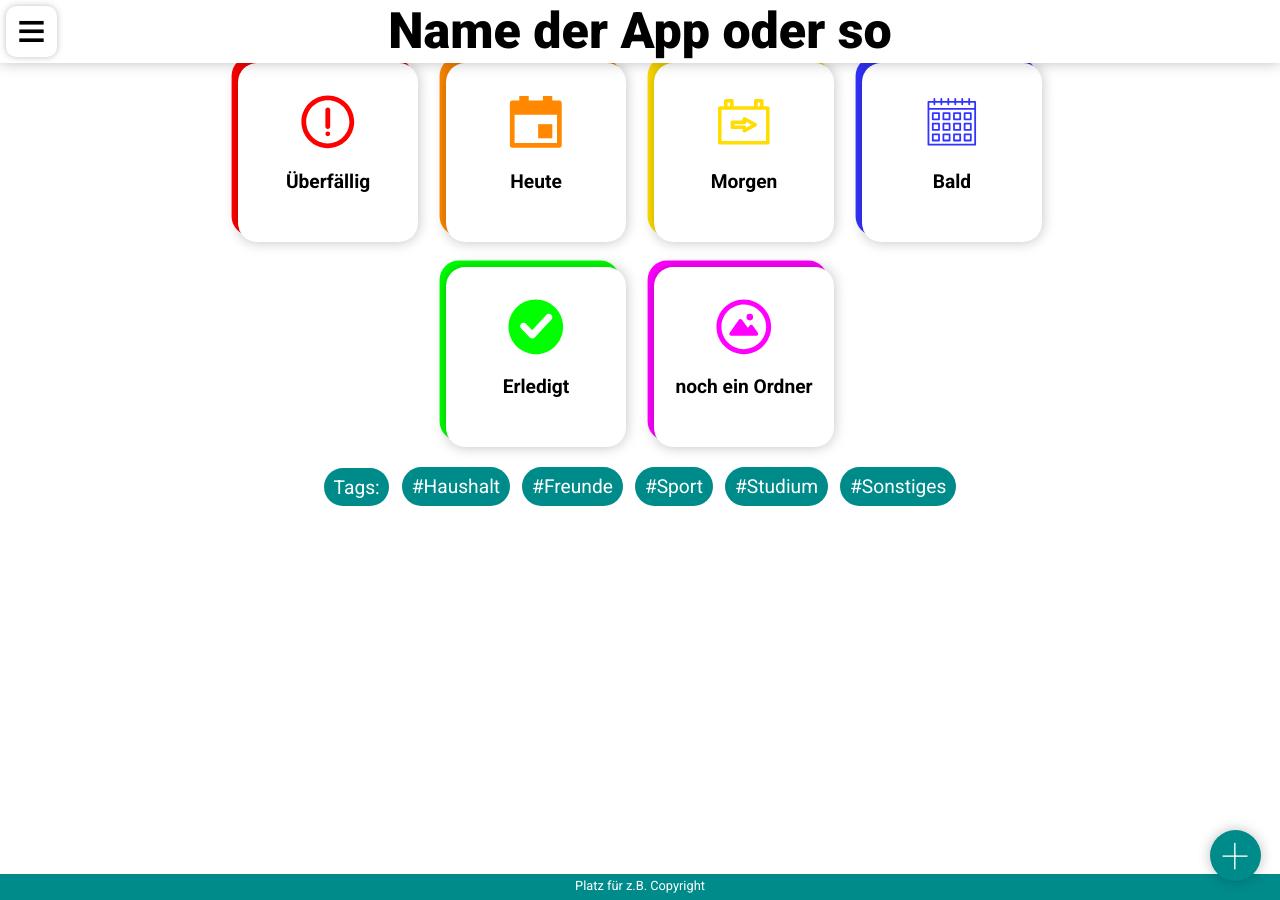
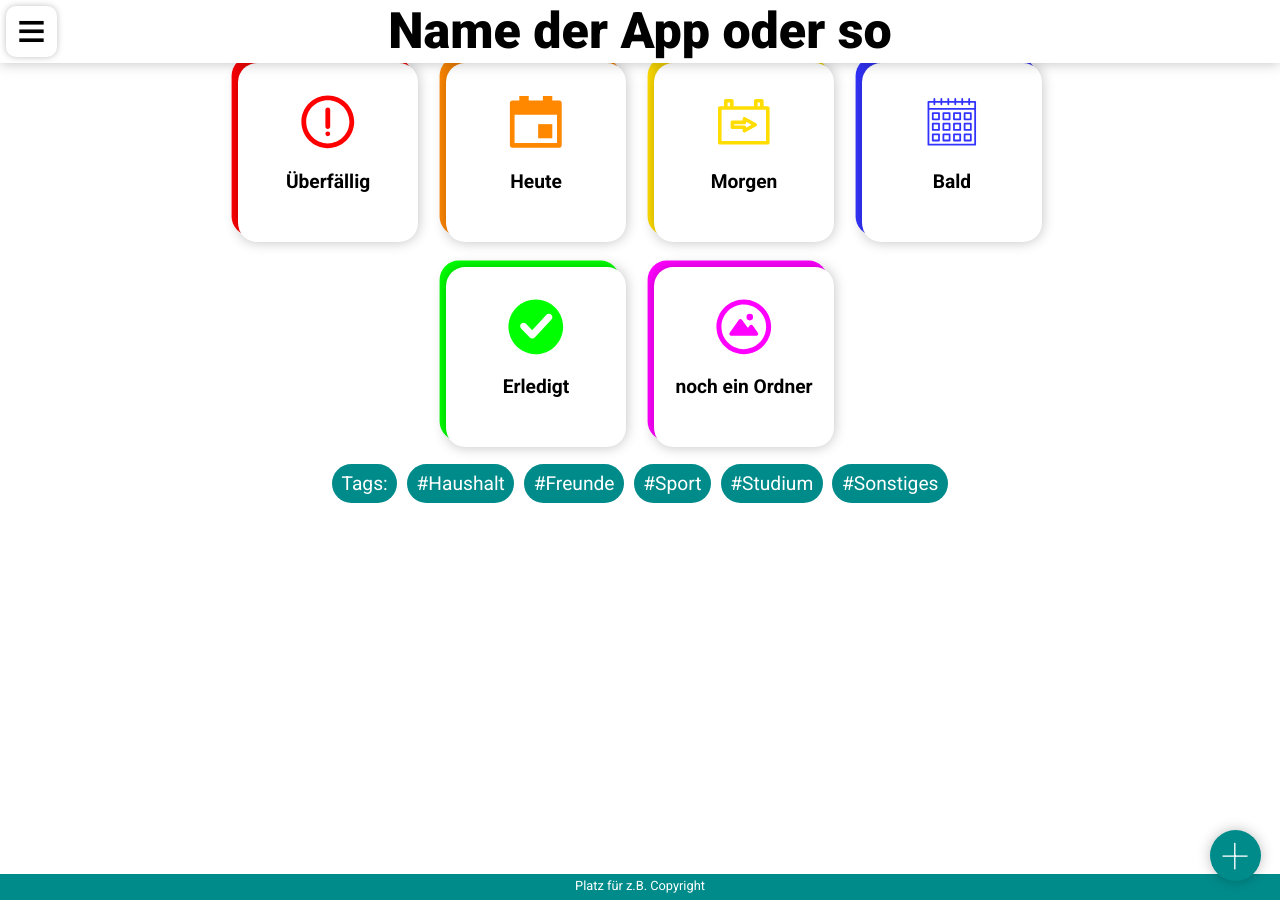
Before and after one commit to juve33/webtech, a Jekyll site: the page built from pages/overview.html, in a window 1280 px wide and 900 px high, scrolled down 26 px. Built offline with Jekyll 4.4.1, drawn with Linux system fonts in a browser that asks for light colours.

Commit message:
CSS geupdatet

```diff
--- a/css/main.css
+++ b/css/main.css
@@ -148,14 +148,15 @@ a {
 }
 
 ul.tags {
-    display: block;
+    display: flex;
 		margin-bottom: 1vw;
+		justify-content: center;
+    align-items: center;
 }
 
 ul.tags::before {
     content: 'Tags:';
 		position: relative;
-		top: .2em;
 }
 
 ul.tags::before,
```
